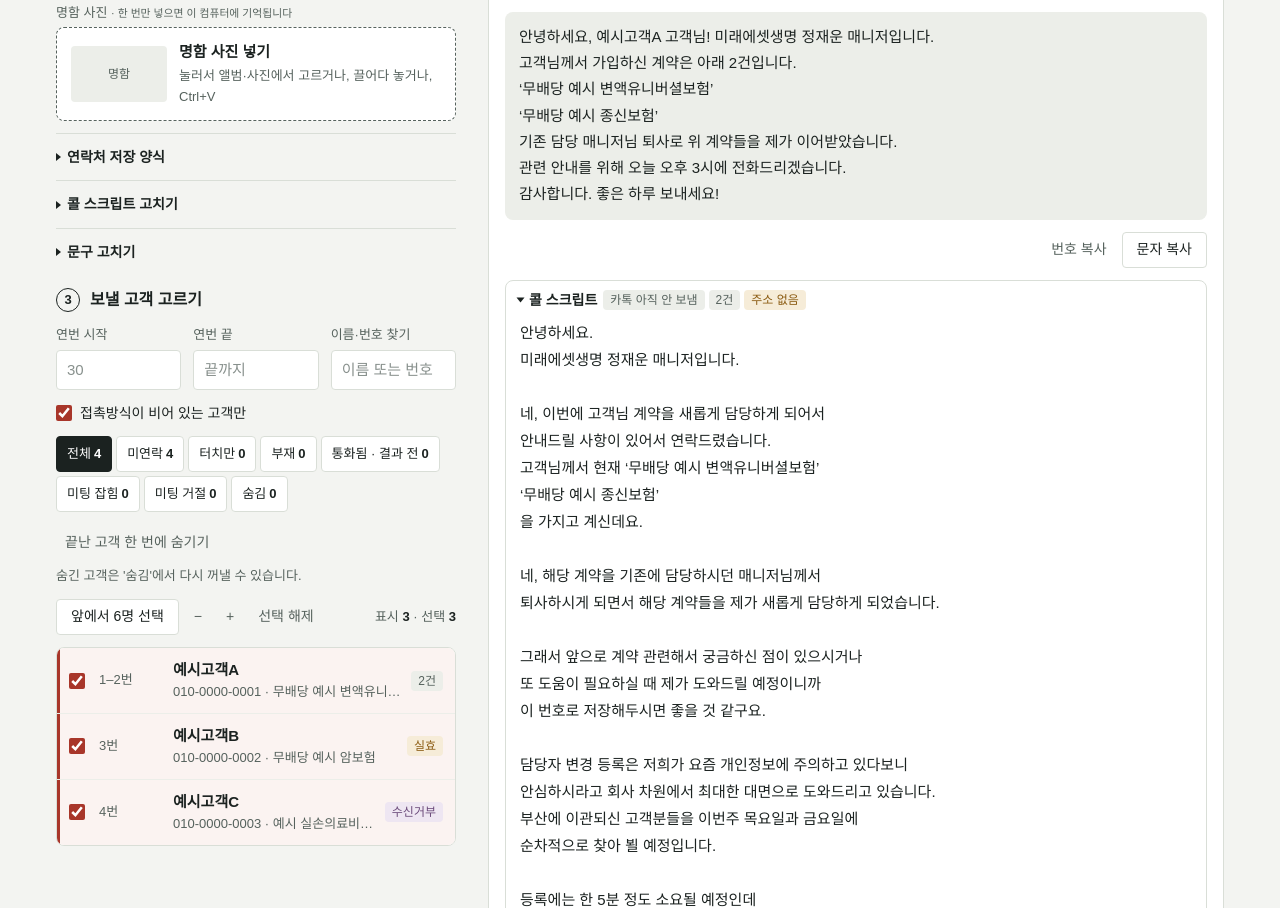
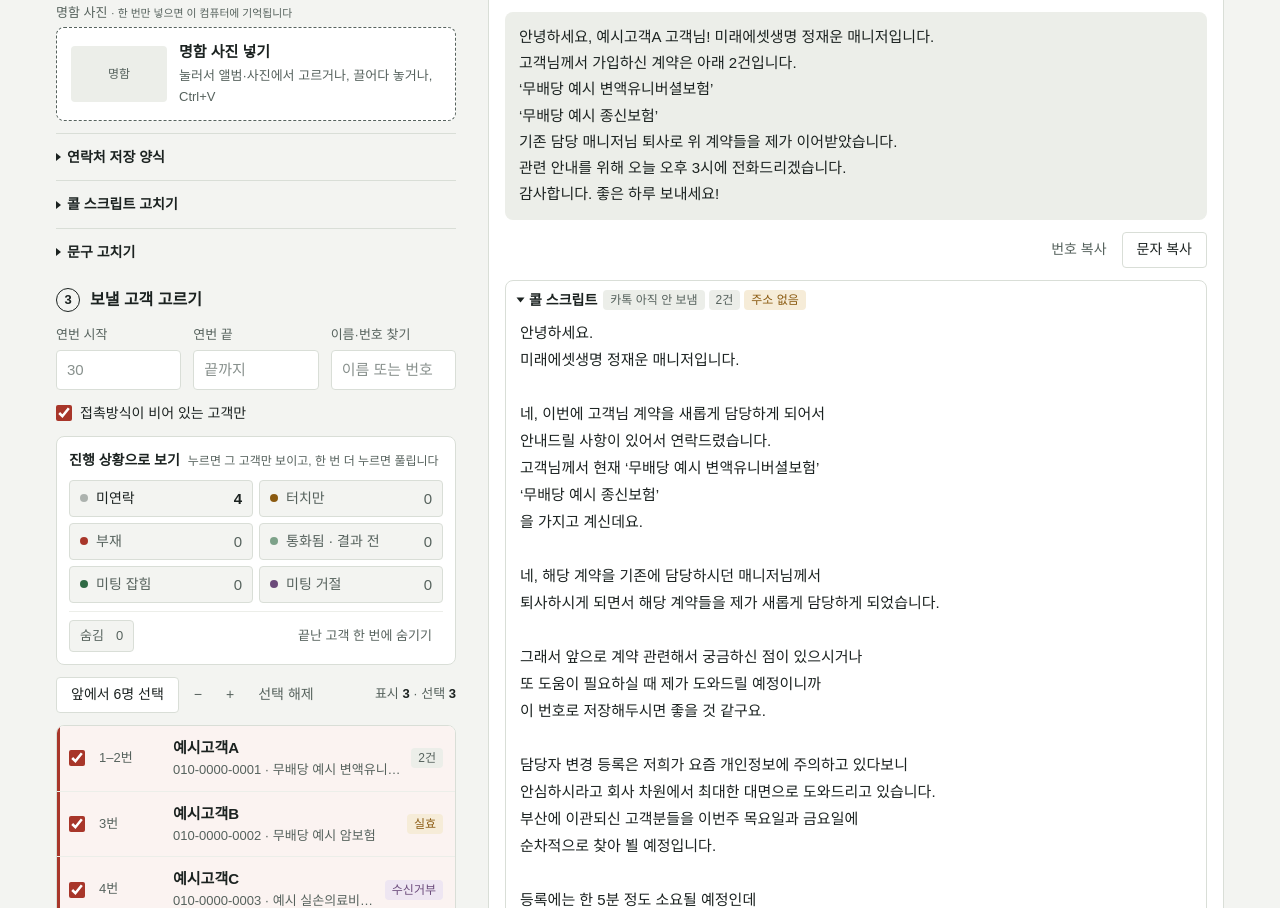
Before and after one commit to evan9852-star/transfer-notice, a plain HTML site: page index.html in a window 1280 px wide. Shown: the part 585-1493 px from the top of the page. Drawn offline with Linux system fonts and the light colour scheme; a web font is replaced by a local one.

Commit message:
이관: 진행 상황 필터를 누르면 켜고 다시 누르면 끄는 방식으로, 전체 칩 제거 (#36)
- 필터를 걸면 그 상태 고객이 오른쪽에 모두 나오고, 골라 둔 고객은 그대로 보관
- 필터를 풀면 골라 둔 고객이 다시 나옴
- 필터 중 왼쪽 목록을 누르면 오른쪽 문자로 이동, 기록을 눌러도 카드가 바로 사라지지 않음
- 칩을 2열 정리, 상태 색 점·큰 숫자, 필터 안내 줄과 '필터 풀기' 버튼


Claude-Session: https://claude.ai/code/session_01QLbd83WZbfNq71cjNr3q5c

Co-authored-by: Claude <noreply@anthropic.com>

```diff
--- a/index.html
+++ b/index.html
@@ -138,10 +138,29 @@ button.text:hover{color:var(--ink);text-decoration:underline}
 .tag.touch{background:var(--amber-soft);color:var(--amber)}
 .tag.miss{background:var(--seal-soft);color:var(--seal)}
 .tag.call{background:var(--moss-soft);color:var(--moss)}
-.seg{display:flex;gap:4px;flex-wrap:wrap}
-.seg button{font-size:13px;padding:5px 10px}
+.fbox{display:flex;flex-direction:column;gap:8px;padding:12px;border:1px solid var(--rule);border-radius:var(--r-m);background:var(--sheet)}
+.fbox-h{display:flex;flex-wrap:wrap;align-items:baseline;gap:2px 8px;font-size:14px}
+.fbox-h span{font-size:12px;color:var(--ink-2)}
+.seg{display:grid;grid-template-columns:repeat(2,minmax(0,1fr));gap:6px}
+.seg button{display:flex;align-items:center;gap:8px;font-size:14px;padding:7px 10px;text-align:left;background:var(--paper);white-space:nowrap}
+.seg button b{margin-left:auto;font-weight:700;font-size:15px;font-variant-numeric:tabular-nums}
+.seg button.zero{color:var(--ink-2)}
+.seg button.zero b{font-weight:500}
 .seg button[aria-pressed="true"]{background:var(--ink);color:var(--sheet);border-color:var(--ink)}
-.seg button b{font-weight:600;margin-left:3px}
+.seg button[aria-pressed="true"] b::after{content:"✕";font-size:11px;font-weight:600;margin-left:8px;opacity:.7}
+.seg.sub{display:flex;flex-wrap:wrap;gap:6px;align-items:center;padding-top:8px;border-top:1px solid var(--rule-2)}
+.seg.sub button{font-size:13px;padding:4px 10px;min-height:32px}
+.seg.sub button b{font-size:13px;margin-left:4px}
+.seg.sub button.text{margin-left:auto;background:transparent}
+.dot{width:8px;height:8px;border-radius:50%;flex:none;background:var(--rule)}
+.d-none{background:var(--ink-2);opacity:.45}.d-touch{background:var(--amber)}.d-miss{background:var(--seal)}.d-call{background:var(--moss);opacity:.6}.d-meet{background:var(--moss)}.d-reject{background:var(--plum)}
+.seg button[aria-pressed="true"] .dot{box-shadow:0 0 0 2px var(--sheet)}
+.fnote{display:flex;flex-wrap:wrap;align-items:center;justify-content:space-between;gap:6px 12px;padding:8px 12px;border-radius:var(--r-s);background:var(--seal-soft);color:var(--ink);font-size:14px}
+.fnote b{font-variant-numeric:tabular-nums}
+.fnote button{font-size:13px;padding:4px 12px;min-height:32px;font-weight:600}
+.check.off{opacity:.45;cursor:default}
+.lrow.nav{grid-template-columns:64px minmax(0,1fr) auto}
+.msg.flash{outline:2px solid var(--seal);outline-offset:2px}
 .track{display:flex;align-items:center;gap:6px;flex-wrap:wrap;margin:10px 16px 0;padding:8px 10px;border-radius:var(--r-s);background:var(--rule-2);font-size:13px}
 .track .st{margin-right:auto;color:var(--ink-2)}
 .track .st b{color:var(--ink);font-weight:600}
@@ -165,6 +184,7 @@ button.text:hover{color:var(--ink);text-decoration:underline}
 .out-h{display:flex;flex-wrap:wrap;align-items:center;justify-content:space-between;gap:8px;padding-bottom:12px;border-bottom:1px solid var(--rule);position:sticky;top:env(safe-area-inset-top,0px);background:var(--paper);z-index:2;padding-top:4px}
 .out-h h2{margin:0;font-size:16px;font-weight:700}
 .out-h h2 span{color:var(--seal);font-variant-numeric:tabular-nums}
+.out-h h2 em{font-style:normal}
 .stack{display:flex;flex-direction:column;gap:12px}
 .msg{background:var(--sheet);border:1px solid var(--rule);border-radius:var(--r-m);min-width:0}
 .msg-h{display:flex;flex-wrap:wrap;align-items:center;justify-content:space-between;gap:6px 12px;padding:12px 16px 0}
@@ -225,7 +245,6 @@ details.script .sc .ctx{background:var(--amber-soft);color:var(--amber);border-r
 .msg.hid{opacity:.75}
 .tag.hid{background:var(--rule-2);color:var(--ink-2)}
 .who .memo{font-size:12px;color:var(--ink-2);overflow-wrap:anywhere}
-.hidebar{display:flex;flex-wrap:wrap;align-items:center;gap:6px 12px;font-size:13px;color:var(--ink-2)}
 #foldToggle[aria-pressed="false"]{color:var(--ink-2)}
 #csToggle[aria-pressed="false"]{color:var(--ink-2)}
 .card{display:flex;align-items:center;gap:12px;border:1.5px dashed var(--ink-2);border-radius:var(--r-m);padding:12px 14px;background:var(--sheet);cursor:pointer;transition:border-color .15s,background-color .15s}
@@ -353,19 +372,24 @@ details.script .sc .ctx{background:var(--amber-soft);color:var(--amber);border-r
           <label class="field" for="noTo"><span>연번 끝</span><input type="text" inputmode="numeric" id="noTo" placeholder="끝까지" autocomplete="off"></label>
           <label class="field wide" for="q"><span>이름·번호 찾기</span><input type="text" id="q" placeholder="이름 또는 번호" autocomplete="off"></label>
         </div>
-        <label class="check" for="onlyNew"><input type="checkbox" id="onlyNew" checked>접촉방식이 비어 있는 고객만</label>
-        <div class="seg" id="seg" role="group" aria-label="연락 진행 상황으로 보기">
-          <button type="button" data-f="all" aria-pressed="true">전체<b id="fAll"></b></button>
-          <button type="button" data-f="none" aria-pressed="false">미연락<b id="fNone"></b></button>
-          <button type="button" data-f="touch" aria-pressed="false">터치만<b id="fTouch"></b></button>
-          <button type="button" data-f="miss" aria-pressed="false">부재<b id="fMiss"></b></button>
-          <button type="button" data-f="call" aria-pressed="false">통화됨 · 결과 전<b id="fCall"></b></button>
-          <button type="button" data-f="meet" aria-pressed="false">미팅 잡힘<b id="fMeet"></b></button>
-          <button type="button" data-f="reject" aria-pressed="false">미팅 거절<b id="fReject"></b></button>
-          <button type="button" data-f="re" id="fReBtn" aria-pressed="false" title="전에도 이관받아 이미 연락한 고객. 터치·콜 대상에서 빠집니다">재이관<b id="fRe"></b></button>
-          <button type="button" data-f="hidden" aria-pressed="false">숨김<b id="fHide"></b></button>
+<label class="check" for="onlyNew" id="onlyNewLb"><input type="checkbox" id="onlyNew" checked>접촉방식이 비어 있는 고객만</label>
+        <div class="fbox">
+          <div class="fbox-h"><b>진행 상황으로 보기</b><span>누르면 그 고객만 보이고, 한 번 더 누르면 풀립니다</span></div>
+          <div class="seg" id="seg" role="group" aria-label="연락 진행 상황으로 보기">
+            <button type="button" data-f="none" aria-pressed="false"><i class="dot d-none"></i>미연락<b id="fNone"></b></button>
+            <button type="button" data-f="touch" aria-pressed="false"><i class="dot d-touch"></i>터치만<b id="fTouch"></b></button>
+            <button type="button" data-f="miss" aria-pressed="false"><i class="dot d-miss"></i>부재<b id="fMiss"></b></button>
+            <button type="button" data-f="call" aria-pressed="false"><i class="dot d-call"></i>통화됨 · 결과 전<b id="fCall"></b></button>
+            <button type="button" data-f="meet" aria-pressed="false"><i class="dot d-meet"></i>미팅 잡힘<b id="fMeet"></b></button>
+            <button type="button" data-f="reject" aria-pressed="false"><i class="dot d-reject"></i>미팅 거절<b id="fReject"></b></button>
+          </div>
+          <div class="seg sub">
+            <button type="button" data-f="re" id="fReBtn" aria-pressed="false" title="전에도 이관받아 이미 연락한 고객. 터치·콜 대상에서 빠집니다">재이관<b id="fRe"></b></button>
+            <button type="button" data-f="hidden" aria-pressed="false" title="숨긴 고객">숨김<b id="fHide"></b></button>
+            <button type="button" class="text" id="hideDone" title="미팅이 잡혔거나 거절한 고객을 목록에서 한 번에 숨깁니다. 숨긴 고객은 '숨김'에서 다시 꺼낼 수 있습니다">끝난 고객 한 번에 숨기기</button>
+          </div>
         </div>
-        <div class="hidebar"><button type="button" class="text" id="hideDone" title="미팅이 잡혔거나 거절한 고객을 목록에서 한 번에 숨깁니다">끝난 고객 한 번에 숨기기</button><span>숨긴 고객은 '숨김'에서 다시 꺼낼 수 있습니다.</span></div>
+        <div class="fnote" id="fnote" hidden><span id="fnoteTx"></span><button type="button" id="fOff">필터 풀기</button></div>
         <div class="pickbar">
           <div class="left">
             <button type="button" id="pickTop">앞에서 <span id="topNLabel">6</span>명 선택</button>
@@ -381,7 +405,7 @@ details.script .sc .ctx{background:var(--amber-soft);color:var(--amber);border-r
 
     <section class="out" aria-labelledby="outTitle">
       <div class="out-h">
-        <h2 id="outTitle">보낼 문자 <span id="outN">0</span>건</h2>
+        <h2 id="outTitle"><em id="outLb">보낼 문자 </em><span id="outN">0</span><em id="outUnit">건</em></h2>
         <div style="display:flex;gap:6px;flex-wrap:wrap"><button type="button" id="foldToggle" aria-pressed="true" title="이미 터치했거나 전화한 고객은 문자를 접어 두고 콜 기록만 보여 줍니다">터치한 문자 접기</button><button type="button" id="csToggle" aria-pressed="true" title="고객별 콜 스크립트를 보이거나 숨깁니다">콜 스크립트 숨기기</button><button type="button" id="vcf" title="고른 고객을 '이관 이름 연.월' 이름으로 연락처 파일로 받기">연락처 저장</button><button type="button" id="copyAll">전체 복사</button><button type="button" class="primary" id="ksend">카톡 나에게 보내기</button></div>
       </div>
       <div class="osearch">
@@ -428,7 +452,9 @@ let rows=SAMPLE, customers=[], selected=new Set(), topN=6, loadedName="";
 let card=store.get("tcn_card")||"";   // 명함 사진 (이 브라우저에만 저장)
 // ---- 터치(문자·카톡) → 콜 진행 기록 (이 브라우저에만 저장) ----
 let track={};try{track=JSON.parse(store.get("tcn_track")||"{}")||{}}catch(e){track={}}
-let fMode=store.get("tcn_fmode")||"all";
+let fKeep=new Set();   // 필터 중에 기록을 눌러 상태가 바뀌어도 카드가 바로 사라지지 않게
+let fMode="";   // "" = 필터 없음(전체). 칩을 다시 누르면 풀림
+const FNAME={none:"미연락",touch:"터치만",miss:"부재",call:"통화됨 · 결과 전",meet:"미팅 잡힘",reject:"미팅 거절",re:"재이관",hidden:"숨김"};
 const tkey=c=>c.name+"|"+normPhone(c.phone);
 const T=c=>track[tkey(c)]||{};
 function saveTrack(){store.set("tcn_track",JSON.stringify(track))}
@@ -619,9 +645,9 @@ function visible(){
   if(Number.isFinite(f)&&Number.isFinite(hi)&&hi<f)return false;
   if(Number.isFinite(t)&&Number.isFinite(lo)&&lo>t)return false;
   if(fMode==="hidden"){if(!hid(c))return false}else if(fMode==="re"){if(hid(c)||!isRe(c))return false}else if(off(c))return false;
-  if($("onlyNew").checked&&c.contacted&&fMode==="all")return false;
+  if($("onlyNew").checked&&c.contacted&&!fMode)return false;
   if(q&&!(c.name.includes(q)||(qd&&normPhone(c.phone).includes(qd))))return false;
-  if(fMode!=="all"&&fMode!=="hidden"&&fMode!=="re"&&stage(c)!==fMode)return false;
+  if(fMode&&fMode!=="hidden"&&fMode!=="re"&&stage(c)!==fMode&&!fKeep.has(c.key))return false;
   return true;
  });
 }
@@ -630,14 +656,19 @@ function renderCounts(){
  const n={none:0,touch:0,miss:0,call:0,meet:0,reject:0};let hn=0,rn=0;customers.forEach(c=>{if(hid(c))hn++;else if(isRe(c))rn++;else n[stage(c)]++});
  $("fRe").textContent=rn;$("fReBtn").hidden=!rn&&fMode!=="re";
  $("fHide").textContent=hn;$("hideDone").disabled=!(n.meet+n.reject);
- $("fAll").textContent=customers.length-hn-rn;$("fNone").textContent=n.none;$("fTouch").textContent=n.touch;$("fMiss").textContent=n.miss;$("fCall").textContent=n.call;$("fMeet").textContent=n.meet;$("fReject").textContent=n.reject;
- document.querySelectorAll("#seg button").forEach(b=>b.setAttribute("aria-pressed",String(b.dataset.f===fMode)));
+ $("fNone").textContent=n.none;$("fTouch").textContent=n.touch;$("fMiss").textContent=n.miss;$("fCall").textContent=n.call;$("fMeet").textContent=n.meet;$("fReject").textContent=n.reject;
+ document.querySelectorAll(".fbox button[data-f]").forEach(b=>{b.setAttribute("aria-pressed",String(b.dataset.f===fMode));b.classList.toggle("zero",(b.querySelector("b").textContent||"0")==="0")});
+ $("onlyNew").disabled=!!fMode;$("onlyNewLb").classList.toggle("off",!!fMode);$("onlyNewLb").title=fMode?"필터를 걸면 이 조건은 쓰지 않습니다":"";
+ const sn=customers.filter(c=>selected.has(c.key)&&!off(c)).length;
+ $("fnote").hidden=!fMode;
+ if(fMode){const tx=$("fnoteTx");tx.replaceChildren();const b1=document.createElement("b");b1.textContent=FNAME[fMode]+" "+visible().length+"명";tx.append(b1,document.createTextNode("만 보는 중 · 골라 둔 "+sn+"명은 필터를 풀면 그대로 나옵니다"))}
+ document.querySelectorAll(".pickbar .left").forEach(e=>e.hidden=!!fMode);
 }
 function renderRoster(){
  renderCounts();
  const v=visible();$("shownN").textContent=v.length;
  const el=$("roster");el.replaceChildren();
- if(!v.length){const e=document.createElement("div");e.className="empty";e.textContent=!customers.length?"엑셀에서 고객을 찾지 못했습니다.":fMode==="hidden"?"숨긴 고객이 없습니다.":fMode==="re"?"재이관 고객이 없습니다.":fMode!=="all"?"'"+STAGE_TXT[fMode]+"'인 고객이 없습니다.":"조건에 맞는 고객이 없습니다. 연번 범위나 찾는 말을 바꿔 보세요.";el.append(e);return}
+ if(!v.length){const e=document.createElement("div");e.className="empty";e.textContent=!customers.length?"엑셀에서 고객을 찾지 못했습니다.":fMode==="hidden"?"숨긴 고객이 없습니다.":fMode==="re"?"재이관 고객이 없습니다.":fMode?"'"+STAGE_TXT[fMode]+"'인 고객이 없습니다.":"조건에 맞는 고객이 없습니다. 연번 범위나 찾는 말을 바꿔 보세요.";el.append(e);return}
  v.forEach((c,idx)=>{
   const on=selected.has(c.key);
   const d=document.createElement("div");d.className="lrow"+(on?" on":"");d.setAttribute("role","listitem");
@@ -662,15 +693,24 @@ function renderRoster(){
   else if(sg==="call")tg.append(tag("call","통화됨 "+md(t.call)));
   else if(sg==="miss")tg.append(tag("miss","부재 "+t.miss));
   else if(sg==="touch")tg.append(tag("touch","터치 "+md(t.touch)));
+  if(fMode){
+   // 필터 중: 고른 것은 건드리지 않고, 누르면 오른쪽 문자로 이동
+   d.className="lrow nav";d.title="오른쪽에서 이 고객 문자로 이동";d.append(no,who,tg);
+   d.addEventListener("click",()=>{const m=document.querySelector('.msg[data-k="'+CSS.escape(c.key)+'"]');if(m){m.scrollIntoView({block:"start",behavior:"smooth"});m.classList.add("flash");setTimeout(()=>m.classList.remove("flash"),1200)}});
+   el.append(d);return;
+  }
   d.append(cb,no,who,tg);
   const toggle=()=>{on?selected.delete(c.key):selected.add(c.key);render()};
   d.addEventListener("click",e=>{if(e.target!==cb)toggle()});cb.addEventListener("change",toggle);
   el.append(d);
  });
 }
+// 오른쪽에 보일 고객: 필터가 없으면 고른 고객, 필터가 있으면 그 상태 고객 전부 (고른 것은 그대로 보관)
+function outList(){return fMode?visible():customers.filter(c=>selected.has(c.key)&&!off(c))}
 function renderOut(){
- const sel=customers.filter(c=>selected.has(c.key)&&(fMode==="hidden"?hid(c):fMode==="re"?isRe(c)&&!hid(c):!off(c)));
- $("selN").textContent=sel.length;$("outN").textContent=sel.length;
+ const sel=outList();
+ $("selN").textContent=customers.filter(c=>selected.has(c.key)&&!off(c)).length;$("outN").textContent=sel.length;
+ $("outLb").textContent=fMode?FNAME[fMode]+" 고객 ":"보낼 문자 ";$("outUnit").textContent=fMode?"명":"건";
  // 오른쪽 검색: 고르지 않은 고객도 이름·번호(뒷자리)로 바로 찾아 보여줌
  const oq=$("oq").value.trim(),oqd=normPhone(oq);
  let list=sel;
@@ -678,10 +718,10 @@ function renderOut(){
  else $("oqInfo").textContent="";
  if(oq&&!list.length){const out=$("out");out.replaceChildren();const b=document.createElement("div");b.className="blank";b.textContent="'"+oq+"'에 맞는 고객이 없습니다.";out.append(b);return}
  const out=$("out");out.replaceChildren();
- if(!list.length){const b=document.createElement("div");b.className="blank";b.textContent="왼쪽 목록에서 고객을 고르면 여기에 문자가 만들어집니다.";out.append(b);return}
+ if(!list.length){const b=document.createElement("div");b.className="blank";b.textContent=fMode?"'"+FNAME[fMode]+"'인 고객이 없습니다.":"왼쪽 목록에서 고객을 고르면 여기에 문자가 만들어집니다.";out.append(b);return}
  for(const c of list){
   const body=message(c);
-  const box=document.createElement("article");box.className="msg";
+  const box=document.createElement("article");box.className="msg";box.dataset.k=c.key;
   const h=document.createElement("div");h.className="msg-h";
   const id=document.createElement("div");id.className="id";
   const no=document.createElement("span");no.className="no";no.textContent=noLabel(c.nos);
@@ -1015,7 +1055,10 @@ for(const k of ["tpl","tplMulti","tplLapse","mgr","when"]){const v=store.get("tc
 for(const k of ["tpl","tplMulti","tplLapse","mgr","when"])$(k).addEventListener("input",()=>{store.set("tcn_"+k,$(k).value);renderOut()});
 for(const k of ["noFrom","noTo","q"])$(k).addEventListener("input",renderRoster);
 $("onlyNew").addEventListener("change",renderRoster);
-document.querySelectorAll("#seg button").forEach(b=>b.addEventListener("click",()=>{fMode=b.dataset.f;store.set("tcn_fmode",fMode);renderRoster();renderOut()}));
+function setF(f){fMode=fMode===f?"":f;fKeep=new Set();renderRoster();renderOut();if(fMode)visible().forEach(c=>fKeep.add(c.key))}
+document.querySelectorAll(".fbox button[data-f]").forEach(b=>b.addEventListener("click",()=>setF(b.dataset.f)));
+$("fOff").addEventListener("click",()=>setF(fMode));
+try{localStorage.removeItem("tcn_fmode")}catch(e){}
 let lastFocus=$("tpl");["tpl","tplMulti","tplLapse"].forEach(k=>$(k).addEventListener("focus",()=>lastFocus=$(k)));
 document.querySelectorAll(".tokens button").forEach(c=>{c.addEventListener("mousedown",e=>e.preventDefault());c.addEventListener("click",()=>{const t=lastFocus,s=t.selectionStart??t.value.length,e=t.selectionEnd??s;t.value=t.value.slice(0,s)+c.dataset.t+t.value.slice(e);t.focus();t.selectionStart=t.selectionEnd=s+c.dataset.t.length;t.dispatchEvent(new Event("input"))})});
 $("resetTpl").addEventListener("click",()=>{for(const k of ["tpl","tplMulti","tplLapse"]){$(k).value=DEF[k];store.set("tcn_"+k,DEF[k])}renderOut();toast("기본 문구로 되돌렸습니다")});
@@ -1037,7 +1080,7 @@ $("resXlsx").addEventListener("click",()=>{
  XLSX.writeFile(wb,`transfer_result_${ymd}.xlsx`);
  const done=customers.filter(c=>stage(c)!=="none").length;toast(`${customers.length}명 중 연락한 ${done}명의 진행 결과를 받았습니다`);
 });
-$("copyAll").addEventListener("click",()=>{const list=customers.filter(c=>selected.has(c.key));if(!list.length){toast("먼저 고객을 고르세요");return}copy(list.map(c=>`▼ [${noLabel(c.nos)}] ${c.name} ${c.phone}\n${message(c)}`).join("\n\n"),list.length+"명 문자 전체 복사됨",$("out"))});
+$("copyAll").addEventListener("click",()=>{const list=outList();if(!list.length){toast("먼저 고객을 고르세요");return}copy(list.map(c=>`▼ [${noLabel(c.nos)}] ${c.name} ${c.phone}\n${message(c)}`).join("\n\n"),list.length+"명 문자 전체 복사됨",$("out"))});
 const drop=$("drop");
 async function useHandle(h){if(!h||h.kind!=="file")return false;fileHandle=h;try{await loadFile(await h.getFile())}catch(e){fileHandle=null;return false}return true}
 async function recheck(force){
@@ -1203,7 +1246,7 @@ async function kSendText(token,text){
 let sending=false;
 $("ksend").addEventListener("click",async()=>{
  if(sending)return;
- const list=customers.filter(c=>selected.has(c.key));
+ const list=outList();
  if(!list.length){toast("먼저 고객을 고르세요");return}
  const token=tokenStore.get();
  if(!token){toast("오른쪽 위 '카카오 로그인'을 먼저 누르세요. 로그인해도 넣은 엑셀은 그대로 남습니다");return}
```
